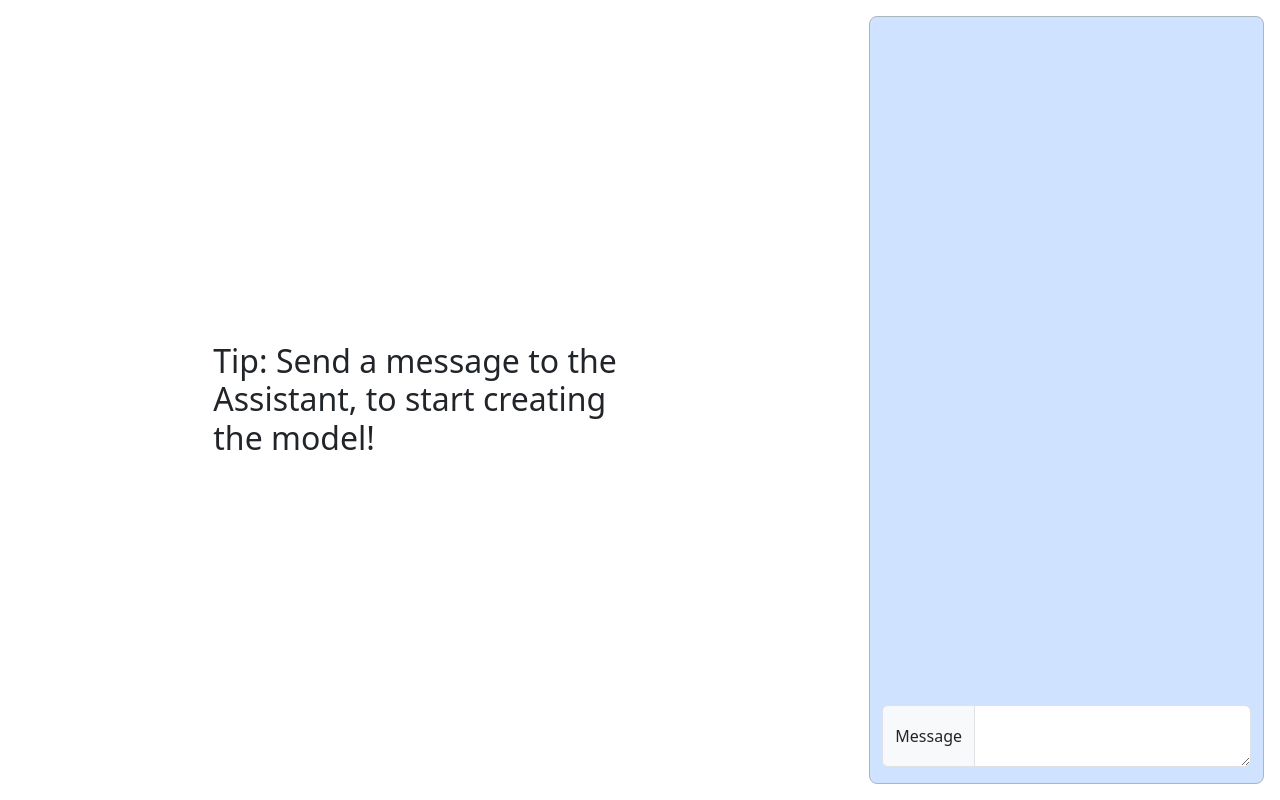
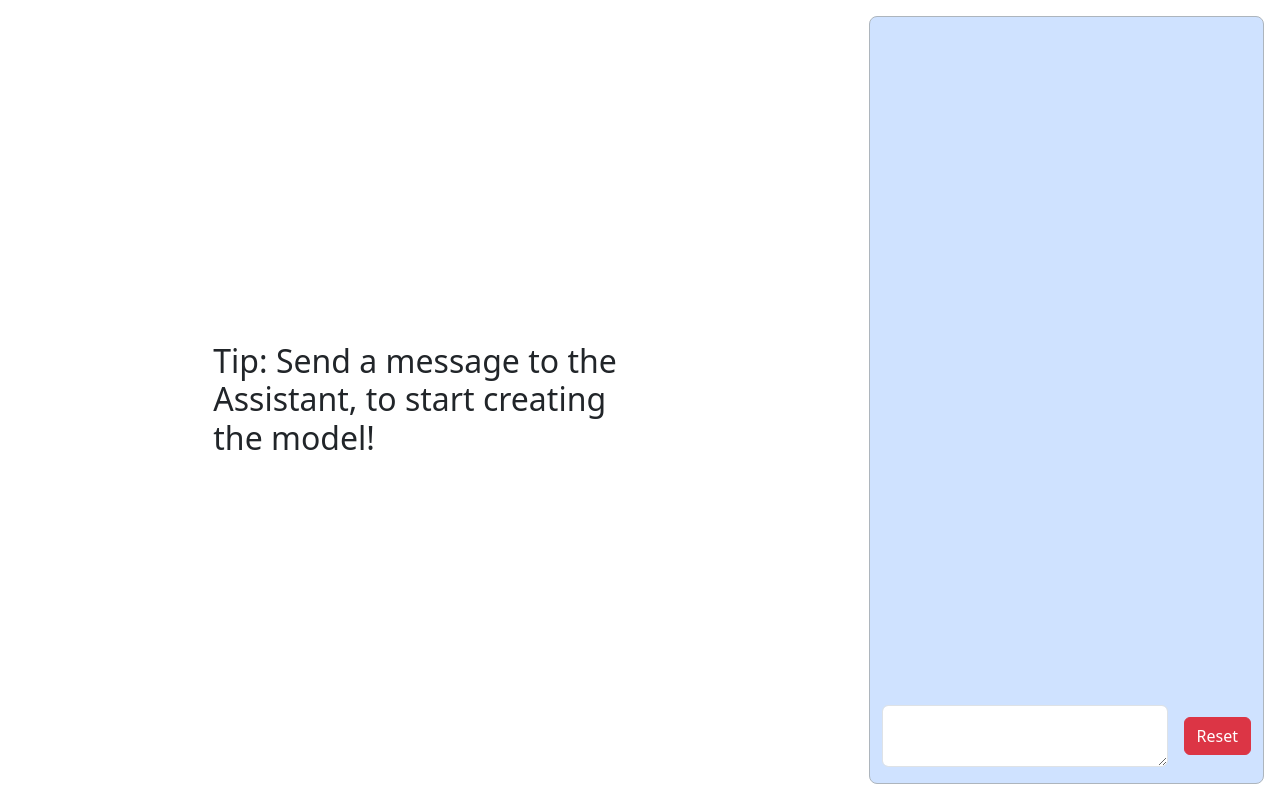
Before and after one commit to Mateusz-Laczny/bpmn-ai-ui, a Next.js app: page / in a window 1280 px wide. Built offline with nearby package versions, Linux system fonts and the light colour scheme.

Commit message:
Added the ability to reset the conversation

```diff
--- a/src/app/chat-section.js
+++ b/src/app/chat-section.js
@@ -1,4 +1,4 @@
-import { Stack } from 'react-bootstrap';
+import { Col, Stack, Button } from 'react-bootstrap';
 import Message from './message';
 import InputGroup from 'react-bootstrap/InputGroup';
 import Form from 'react-bootstrap/Form';
@@ -28,6 +28,12 @@ function ChatSection({ onModelUpdate }) {
       user: 'Assistant',
       text: data.responseContent,
     };
+  };
+
+  const reset = () => {
+    fetch('http://localhost:8080/generate/v2/clear', { method: 'DELETE' }).then(
+      (_response) => setMessages([])
+    );
   };
 
   const onInput = ({ target: { value } }) => setNewMessage(value);
@@ -67,16 +73,19 @@ function ChatSection({ onModelUpdate }) {
           width: '100%',
         }}
       >
-        <InputGroup>
-          <InputGroup.Text>Message</InputGroup.Text>
+        <Stack direction="horizontal" gap={3}>
           <Form.Control
             as="textarea"
             aria-label="Message"
             value={newMessage}
             onInput={onInput}
             onKeyDown={onKeyPress}
+            className="me-auto"
           />
-        </InputGroup>
+          <Button variant="danger" onClick={reset}>
+            Reset
+          </Button>
+        </Stack>
       </Form>
     </div>
   );
```
